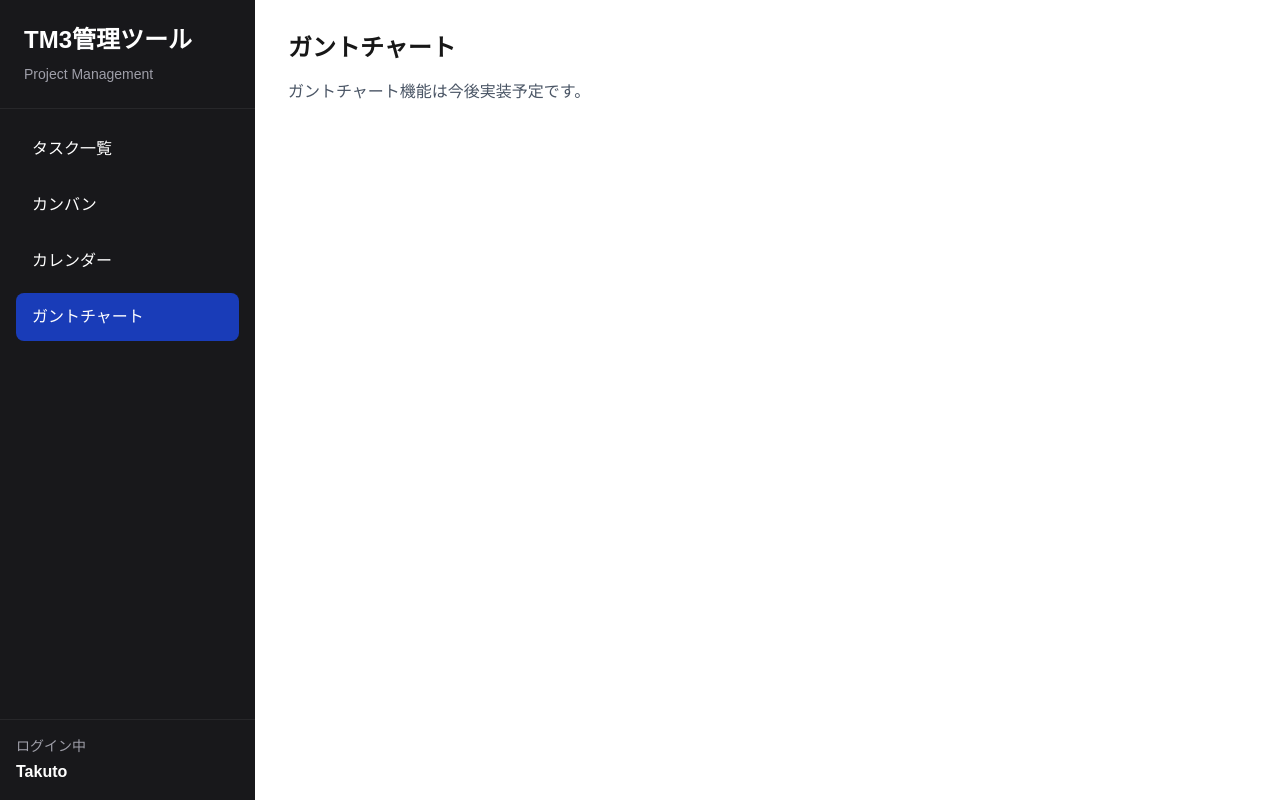
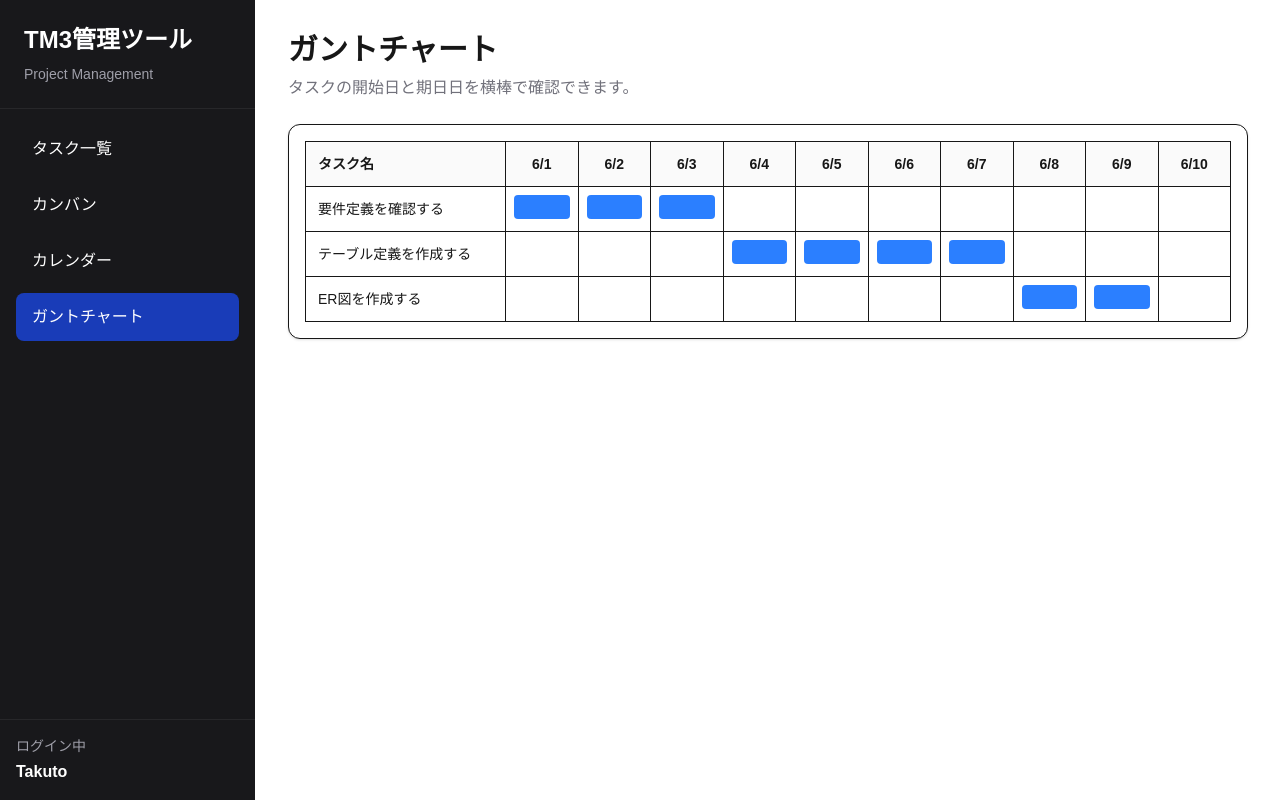
Before and after one commit to kazu0801-b/tm3-management-app, a Next.js app in the folder frontend/: page /gantt in a window 1280 px wide. Built offline with nearby package versions, Linux system fonts and the light colour scheme.

Commit message:
ガントチャート画面の土台を追加

```diff
--- a/frontend/src/app/gantt/page.tsx
+++ b/frontend/src/app/gantt/page.tsx
@@ -1,11 +1,86 @@
 import { AppLayout } from "@/components/templates/AppLayout";
+import { Fragment } from "react/jsx-runtime";
 
-export default function GanttPage () {
+const ganttTask = [
+    {
+        id: 1,
+        title: "要件定義を確認する",
+        start: 1,
+        duration: 3,
+    },
+    {
+        id: 2,
+        title: "テーブル定義を作成する",
+        start: 4,
+        duration: 4,
+    },
+    {
+        id: 3,
+        title: "ER図を作成する",
+        start: 8,
+        duration: 2,
+    },
+];
+
+const days = ["6/1", "6/2", "6/3", "6/4", "6/5", "6/6", "6/7", "6/8", "6/9", "6/10"];
+
+const GanttPage = () => {
     return (
         <AppLayout>
-            <h1 className="text-2xl font-bold">ガントチャート</h1>
+            <div className="mb-6">
+                <h1 className="text-3xl font-bold">ガントチャート</h1>
+                <p className="mt-2 text-zinc-500">
+                    タスクの開始日と期日日を横棒で確認できます。
+                </p>
+            </div>
 
-            <p className="mt-4 text-gray-600">ガントチャート機能は今後実装予定です。</p>
+            <div className="rounded-xl border bg-white p-4 shadow-sm">
+                <div className="grid grid-cols-[200px_repeat(10,1fr)] border-l border-t text-sm">
+                    <div className="border-b border-r bg-zinc-50 p-3 font-bold">
+                        タスク名
+                    </div>
+
+                    {days.map((day) => (
+                        <div
+                         kay={day}
+                         className="border-b border-r bg-zinc-50 p-3 text-center font-bold"
+                        >
+                            {day}
+                        </div>
+                    ))}
+
+                    {ganttTask.map((task) => (
+                        <Fragment key={task.id}>
+                         <div
+                          key={`${task.id}-title`}
+                          className="border-b border-r p-3"
+                        >
+                            {task.title}
+                        </div>
+
+                        {days.map((day, index) => {
+                            const currentDay = index + 1;
+                            const isInRange =
+                             currentDay >= task.start &&
+                             currentDay < task.start + task.duration;
+
+                        return (
+                            <div
+                             key={`${task.id}-${day}`}
+                             className="border-b border-r p-2"
+                            >
+                                {isInRange && (
+                                    <div className="h-6 rounded bg-blue-500" />
+                                )}
+                            </div>
+                        )
+                        })}
+                        </Fragment>
+                    ))}
+                </div>
+            </div>
         </AppLayout>
     );
-}
+};
+
+export default GanttPage;
```
